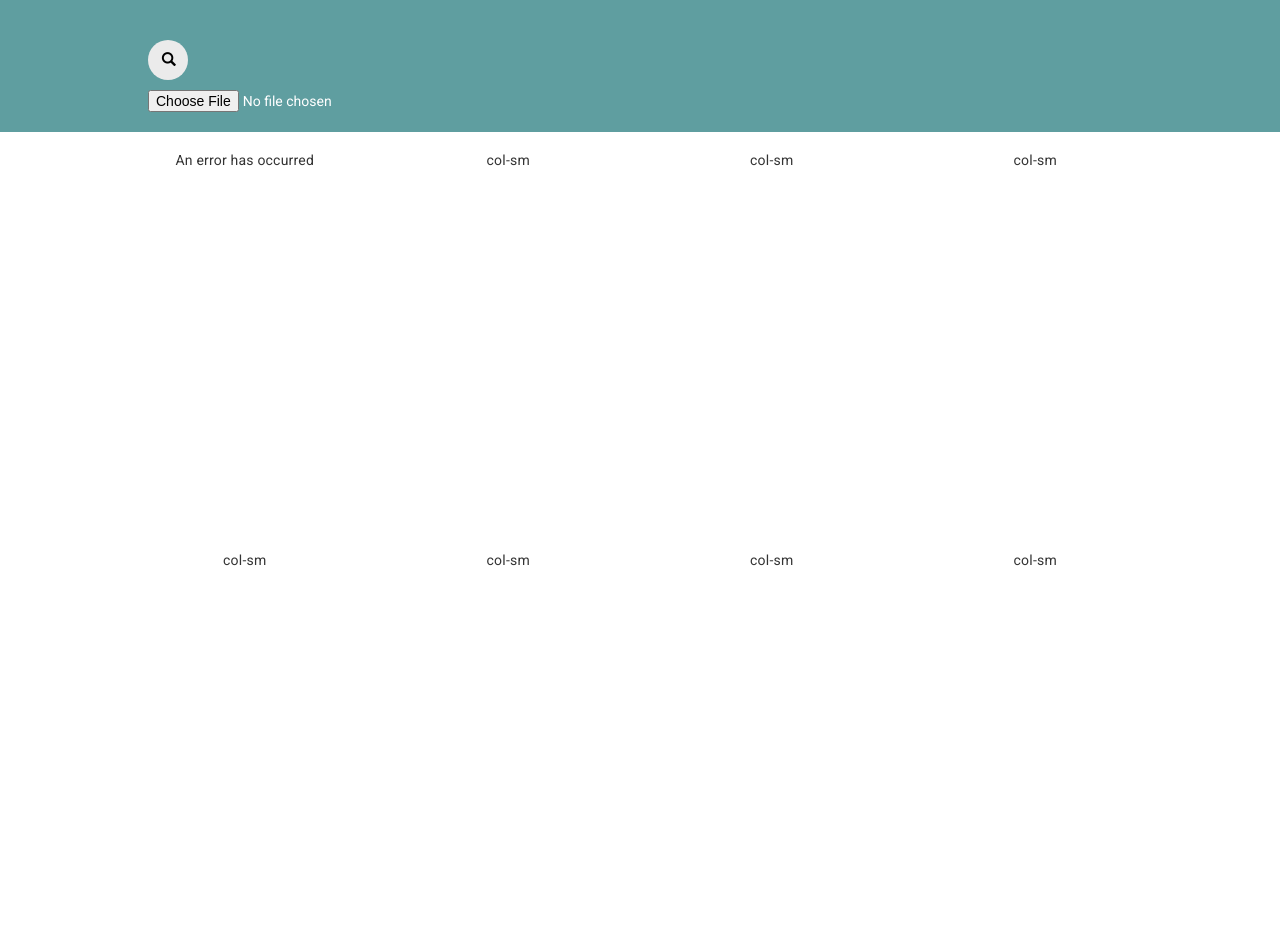
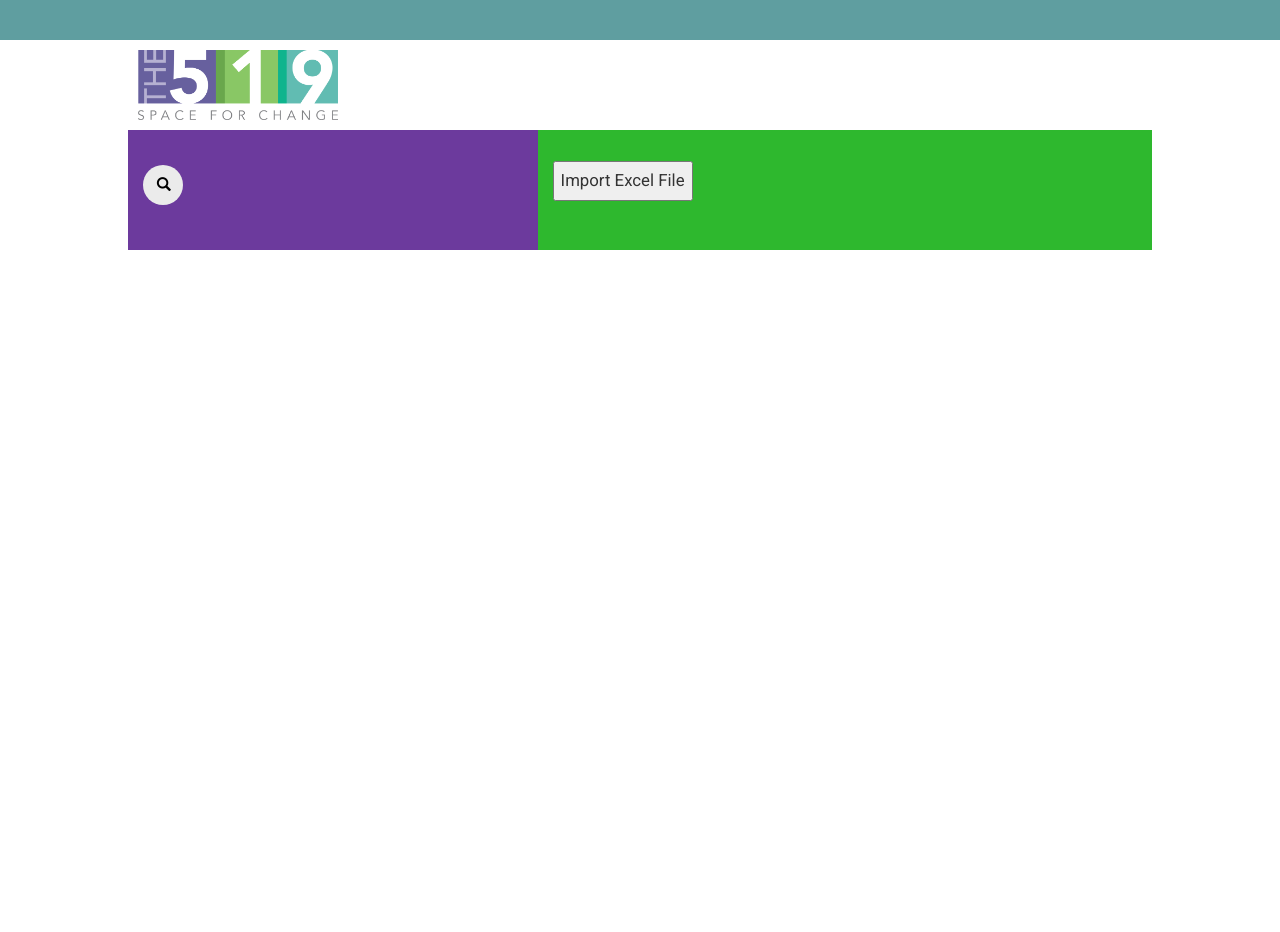
Before and after one commit to Plomboe/GiftTheCode, a Flask app: page / in a window 1280 px wide. After the commit the page ends 250 px from the top, so only its background shows below. Run offline with Flask 2, Linux system fonts and the light colour scheme; some libraries are stand-ins or nearby versions.

Commit message:
Incorporating Conrad's web design in templates

```diff
--- a/Server/srv519/srv519/static/css/styles.css
+++ b/Server/srv519/srv519/static/css/styles.css
@@ -36,6 +36,7 @@
   }
   .search-box + label .search-icon {
     color: black;
+    position: center;
   }
   .search-box:hover {
     color: white;
@@ -67,15 +68,25 @@
 
   #search-submit {
     position: relative;
-    left: -5000px;
+    display: none;
   }
 
   .search-icon {
-    position: relative;
+    position: center;
     left: -30px;
     color: white;
     cursor: pointer;
   }
+
+.importFile{
+  display: block;
+  padding: 14px 45px;
+  background: #39D2B4;
+  color: #fff;
+  font-size: 1em;
+  transition: all .4s;
+  cursor: pointer;
+}
 
 .mainArea{
     width: 1024px;
@@ -88,3 +99,44 @@
     text-align: center;
     padding: 20px;
 }
+
+.row{
+  position: center;
+}
+
+.imgcenter{
+  position: inherit;
+  margin-left: 25px;
+  margin-right: 10px;
+  margin-top: 10px;
+  margin-bottom: 10px;
+}
+
+.row_content {
+    background-color: #6C3A9D;
+;
+}
+
+.column1 {
+  height: 120px;
+  padding: 15px;
+  width: 40%;
+  float: left;
+  background-color: #6C3A9D;
+
+}
+
+.column2 {
+ height: 120px;
+ padding: 15px;
+ padding-top: 31px;
+ width: 60%;
+ float: left;
+ background-color: #2eb82e;
+
+}
+
+.excel_button {
+    height: 40px;
+    font-size: 120%;
+}
--- a/Server/srv519/srv519/templates/client.html
+++ b/Server/srv519/srv519/templates/client.html
@@ -4,43 +4,46 @@
     <meta charset="UTF-8">
     <meta name="viewport" content="width=device-width, initial-scale=1.0">
     <meta http-equiv="X-UA-Compatible" content="ie=edge">
-    <title>Document</title>
+    <title>The 519 Reporting</title>
     <link href='https://fonts.googleapis.com/css?family=Roboto' rel='stylesheet'>
     <script src='https://ajax.googleapis.com/ajax/libs/jquery/3.1.1/jquery.js'></script>
     <link rel="stylesheet" href="https://maxcdn.bootstrapcdn.com/bootstrap/3.3.7/css/bootstrap.min.css">
     <link rel="stylesheet" href="{{ url_for('static', filename='css/styles.css') }}">
 </head>
 <body>
+    <div class="topContainer">
+        <div class="topDiv">
 
-    <div class="topContainer">
-            <div class="topDiv">
-                    <form class="search-container">
-                            <input id="search-box" type="text" class="search-box" name="q" />
-                            <label for="search-box"><span class="glyphicon glyphicon-search search-icon"></span></label>
-                            <input type="submit" id="search-submit" />
-                    </form>
-                    <form id="file_input_form" method="POST" enctype=multipart/form-data action="{{ url_for('load_data') }}">
-                            <input type="file" name="excel" id="file_input" accept=".xls, .xlsx, .csv">
-                    </form>
-            </div>
+        </div>
     </div>
 
     <div class="mainArea">
-            <div class="row">
-                    <div class="col-sm-3 wide" id="first">col-sm</div>
-                    <div class="col-sm-3 wide" id="second">col-sm</div>
-                    <div class="col-sm-3 wide" id="third">col-sm</div>
-                    <div class="col-sm-3 wide" id="fourth">col-sm</div>
+         <div class="row">
+            <div class="imgcenter" id="banner">
+                <img src="{{ url_for('static', filename='images/logo.png') }}" alt="The 519 Logo" width="200" height="70">
             </div>
+        </div>
+
+        <div class="row_content">
+            <div class="column1">
+            <form class="search-container" action="//llamaswill.tumblr.com/search">
+                <input id="search-box" placeholder="Search for a donor" type="text" class="search-box" name="q" />
+                <label for="search-box"><span class="glyphicon glyphicon-search search-icon"></span></label>
+                <input type="submit" id="search-submit" />
+            </form>
+
             </div>
 
-    <div class="mainArea">
-        <div class="row">
-            <div class="col-sm-3 wide" id="first">col-sm</div>
-            <div class="col-sm-3 wide" id="second">col-sm</div>
-            <div class="col-sm-3 wide" id="third">col-sm</div>
-            <div class="col-sm-3 wide" id="fourth">col-sm</div>
+            <div class="column2">
+                <form id="file_input_form" method="POST" enctype=multipart/form-data action="{{ url_for('load_data') }}">
+                    <input type="button" id="not_file" class="excel_button" value="Import Excel File" onclick="document.getElementById('file_input').click();" />
+                    <!--<input type="file" style="display:none;" id="file" name="file"/>-->
+                    <input type="file" name="excel" style="display:none;" id="file_input" accept=".xls, .xlsx, .csv">
+                </form>
+            </div>
+
         </div>
+
     </div>
 
 <script src="{{ url_for('static', filename='js/script.js') }}"></script>
```
